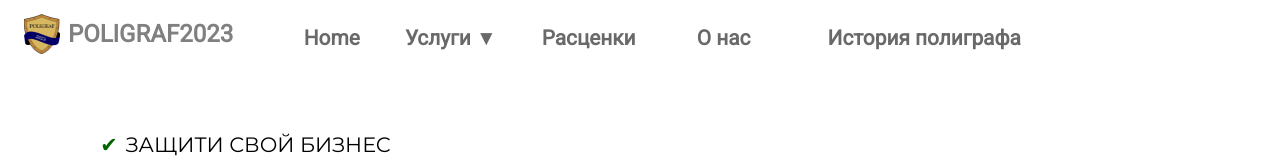
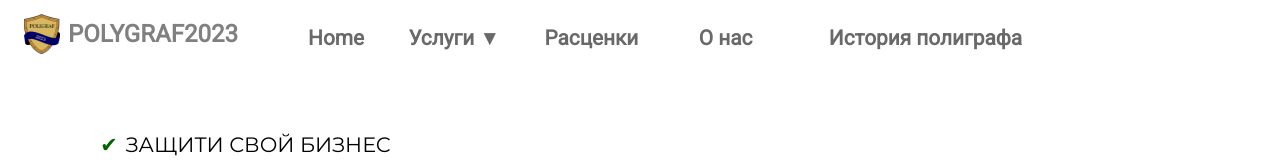
Before and after one commit to ivan-solonovich/poligraf2023, a Vue app: page / in a window 1280 px wide. Shown: the top 160 px of the page. Built offline with nearby package versions, Linux system fonts and the light colour scheme.

Commit message:
fix logo

```diff
--- a/src/components/nav/LogoNav.vue
+++ b/src/components/nav/LogoNav.vue
@@ -1,6 +1,6 @@
 <template>
     <div class="logo">
-        <div class="logo-container" ><img  src="../../assets/photo_2022-11-28_09-13-18.jpg" class="logo-main"><h2>POLIGRAF2023</h2></div>
+        <div class="logo-container" ><img  src="../../assets/photo_2022-11-28_09-13-18.jpg" class="logo-main"><h2>POLYGRAF2023</h2></div>
     </div>
 </template>
 
```
